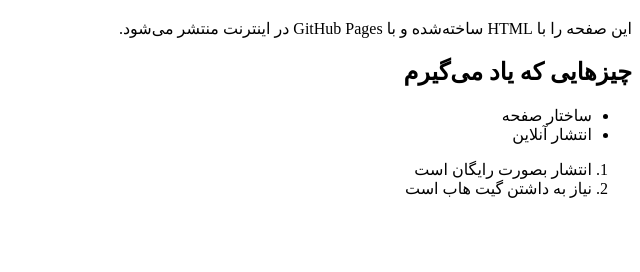
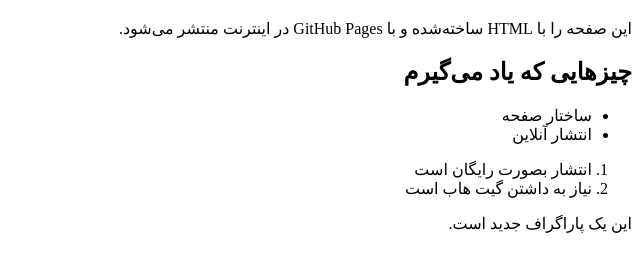
Before and after one commit to NimaNadaliJelokhani/my-first-website, a plain HTML site: page index.html in a window 1280 px wide. Shown: the part 62-334 px from the top of the page, without its empty margins (640-1280 px from the left). Drawn offline with Linux system fonts and the light colour scheme.

Commit message:
update index.html

```diff
--- a/index.html
+++ b/index.html
@@ -31,5 +31,9 @@
             <li>نیاز به داشتن گیت هاب است </li>
         </ol>
 
+        <p>
+            این یک پاراگراف جدید است.
+        </p>
+
 </body>
 </html>
```
